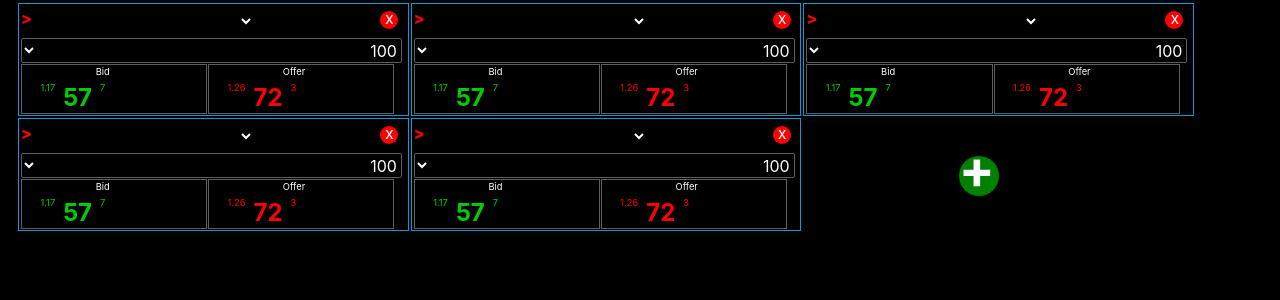
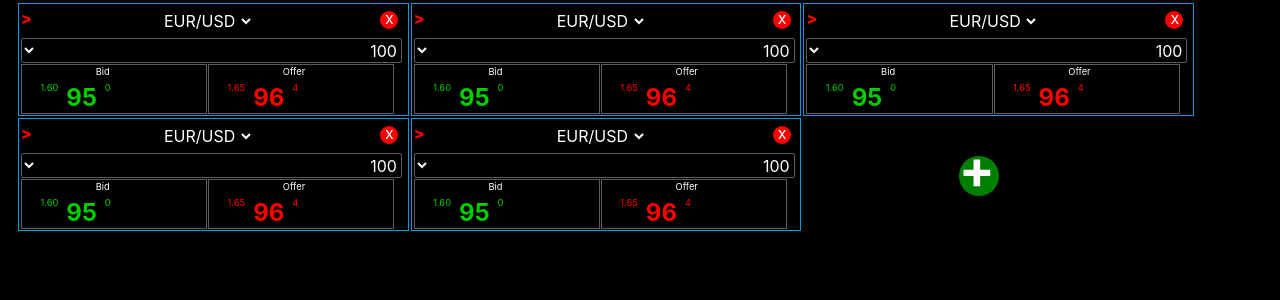
Before and after one commit to Menachem35/angular-test-citi, an Angular app: page / in a window 1280 px wide. Shown: the top 300 px of the page. Built offline with nearby package versions, Linux system fonts and the light colour scheme.

Commit message:
some more fixes

```diff
--- a/src/app/buy-sell/buy-sell.component.css
+++ b/src/app/buy-sell/buy-sell.component.css
@@ -17,6 +17,10 @@
 
 }
 
+.price {
+  margin-left: 30%;
+}
+
 .askOfferContainer {
   background-color: red;
 }
--- a/src/app/buy-sell/buy-sell.component.html
+++ b/src/app/buy-sell/buy-sell.component.html
@@ -1,5 +1,5 @@
 <div class="buySellContainer">
     <div *ngFor = "let bid of bids" [ngClass]="bid.class" ><!-- class="askBidContainer" -->
-        <p>Buy 200,000,000 </p>
+        <p class="price">Buy 200,000,000 </p>
     </div>
 </div>
--- a/src/app/main-view/main-view.component.html
+++ b/src/app/main-view/main-view.component.html
@@ -6,8 +6,8 @@
             <div class="pairsHeader">
               <div class="redRightArrow">></div>
               <div>
-                <select class="coinsDropDown" [(ngModel)]="selectedCoinsPair">
-                  <option *ngFor="let coinsSymbols of coins.coins" value="coins.coins">{{coinsSymbols}}</option>
+                <select class="coinsDropDown"> <!-- [(ngModel)]="selectedCoinsPair" -->
+                  <option *ngFor="let coinsSymbols of coins.coins" [value]="coinsSymbols">{{coinsSymbols}}</option>
                 </select>
               </div>
               <div class="removeCoinsPair" (click)="removeItem(i)">
--- a/src/app/main-view/main-view.component.ts
+++ b/src/app/main-view/main-view.component.ts
@@ -15,7 +15,7 @@ export class MainViewComponent implements OnInit, OnDestroy {
 
   private generatePrices = interval(5000); // Create the interval to generate prices every 5 seconds
 
-  public selectedCoinsPair: string;
+  //public selectedCoinsPair: string;
 
   private bidPrice: number;
   private offerPrice: number;
@@ -130,14 +130,14 @@ export class MainViewComponent implements OnInit, OnDestroy {
         this.displayOfferPrice3 = bidPriceToStr.substr(6,1);
       }
 
-      console.log(this.bidPrice);
+      //console.log(this.bidPrice);
   }
 
   ngOnInit() {
     this.pricingGenerator(); // Create random prices
-    /*this.generatePrices.subscribe(data => {
+    this.generatePrices.subscribe(data => {
       this.pricingGenerator();
-    });*/
+    });
 
     /*setInterval(() => {
 
```
